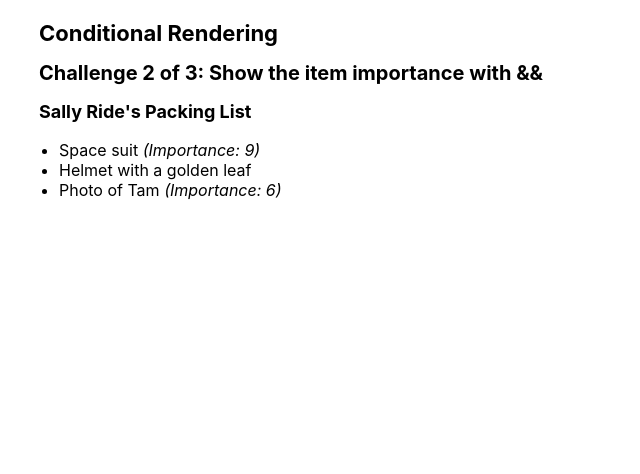
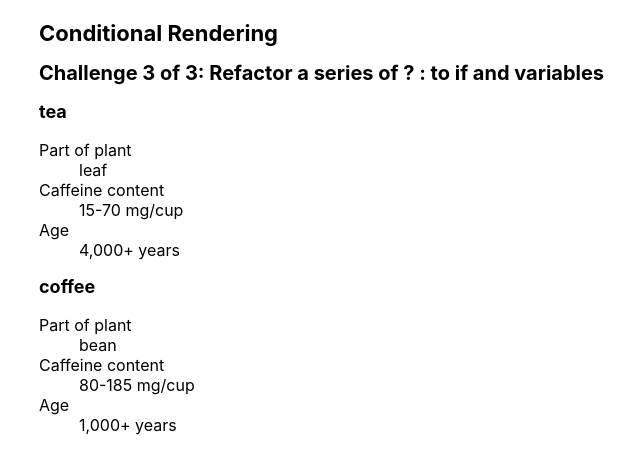
Before and after one commit to VladimirovMario/Sandbox, a React (Create React App) app in the folder 01. React documentation/02. Learn React/01. Describing the UI/: page / in a window 1280 px wide. Shown: the top 474 px of the page, without its empty margins (11-651 px from the left). Built offline with nearby package versions, Linux system fonts and the light colour scheme.

Commit message:
Refactor a series of `?  :` to `if` and variables

```diff
--- a/01. React documentation/02. Learn React/01. Describing the UI/src/components/ConditionalRendering/ConditionalRendering.js
+++ b/01. React documentation/02. Learn React/01. Describing the UI/src/components/ConditionalRendering/ConditionalRendering.js
@@ -1,11 +1,13 @@
-import ShowTheItemImportance from "./ShowTheItemImportance/ShowTheItemImportance";
+import RefactorConditions from "./RefactorConditions/RefactorConditions";
+// import ShowTheItemImportance from "./ShowTheItemImportance/ShowTheItemImportance";
 // import ConditionallyReturningJSX from "./ConditionallyReturningJSX/ConditionallyReturningJSX";
 
 export default function ConditionalRendering() {
   return (
     <>
       <h1>Conditional Rendering</h1>
-      <ShowTheItemImportance />
+      <RefactorConditions />
+      {/* <ShowTheItemImportance /> */}
       {/* <ConditionallyReturningJSX /> */}
     </>
   );
--- /dev/null
+++ b/01. React documentation/02. Learn React/01. Describing the UI/src/components/ConditionalRendering/RefactorConditions/RefactorConditions.js
@@ -0,0 +1,46 @@
+export default function RefactorConditions() {
+  return (
+    <>
+      <h2>Challenge 3 of 3: Refactor a series of ? : to if and variables</h2>
+      <DrinkList />
+    </>
+  );
+}
+
+function Drink({ name }) {
+  let partOfPlant = "";
+  let caffeineContent = "";
+  let age = "";
+
+  if (name === "tea") {
+    partOfPlant = "leaf";
+    caffeineContent = "15-70 mg/cup";
+    age = "4,000+ years";
+  } else if (name === "coffee") {
+    partOfPlant = "bean";
+    caffeineContent = "80-185 mg/cup";
+    age = "1,000+ years";
+  }
+  return (
+    <section>
+      <h3>{name}</h3>
+      <dl>
+        <dt>Part of plant</dt>
+        <dd>{partOfPlant}</dd>
+        <dt>Caffeine content</dt>
+        <dd>{caffeineContent}</dd>
+        <dt>Age</dt>
+        <dd>{age}</dd>
+      </dl>
+    </section>
+  );
+}
+
+function DrinkList() {
+  return (
+    <div>
+      <Drink name="tea" />
+      <Drink name="coffee" />
+    </div>
+  );
+}
```
